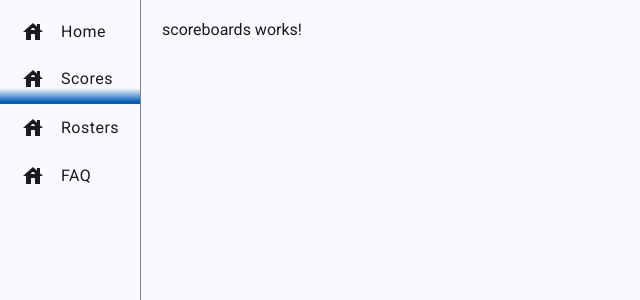
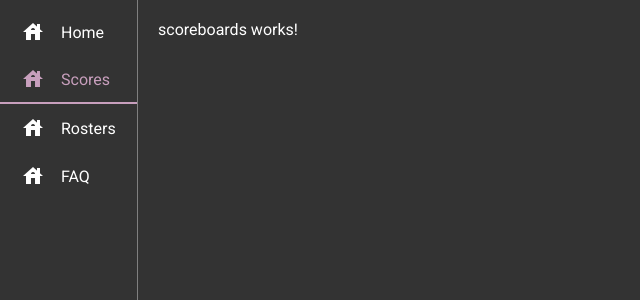
Before and after one commit to theheuman/vesa-apex, an Angular app: page /scoreboards in a window 1280 px wide. Shown: the top 300 px of the page, without its empty margins (0-640 px from the left). Built offline with nearby package versions, Linux system fonts and the light colour scheme.

Commit message:
theme colors

```diff
--- a/src/app/app.component.scss
+++ b/src/app/app.component.scss
@@ -1,3 +1,6 @@
+@use '@angular/material' as mat;
+@use "../m3-theme" as themes;
+
 .mat-mdc-tab-nav-bar {
   position: absolute;
   bottom: 0;
@@ -39,9 +42,8 @@ mat-sidenav {
   }
 
   .active {
-    border-bottom: 2px solid var(--mdc-tab-indicator-active-indicator-color);
+    border-bottom: 2px solid mat.get-theme-color(themes.$dark-theme, tertiary, 70);
     border-radius: 0;
-    background: linear-gradient(to bottom, transparent 70%, var(--mdc-tab-indicator-active-indicator-color));
   }
 
   .mdc-list-item:before {
--- /dev/null
+++ b/src/m3-theme.scss
@@ -0,0 +1,159 @@
+// This file was generated by running 'ng generate @angular/material:m3-theme'.
+// Proceed with caution if making changes to this file.
+
+@use 'sass:map';
+@use '@angular/material' as mat;
+
+// Note: Color palettes are generated from primary: #0845e8, secondary: #fb1414
+$_palettes: (
+  primary: (
+    0: #000000,
+    10: #001355,
+    20: #002387,
+    25: #002ca2,
+    30: #0035bd,
+    35: #003ed9,
+    40: #164bed,
+    50: #4269ff,
+    60: #6d88ff,
+    70: #93a6ff,
+    80: #b8c3ff,
+    90: #dde1ff,
+    95: #f0efff,
+    98: #fbf8ff,
+    99: #fefbff,
+    100: #ffffff,
+  ),
+  secondary: (
+    0: #000000,
+    10: #410001,
+    20: #690002,
+    25: #7e0002,
+    30: #930003,
+    35: #a90005,
+    40: #c00007,
+    50: #ef000b,
+    60: #ff5544,
+    70: #ff8a7a,
+    80: #ffb4a9,
+    90: #ffdad5,
+    95: #ffedea,
+    98: #fff8f7,
+    99: #fffbff,
+    100: #ffffff,
+  ),
+  tertiary: (
+    0: #000000,
+    10: #2c1229,
+    20: #44273e,
+    25: #50314a,
+    30: #5c3d56,
+    35: #694862,
+    40: #76546e,
+    50: #906c87,
+    60: #ac85a2,
+    70: #c89fbd,
+    80: #e4bad9,
+    90: #ffd7f3,
+    95: #ffebf7,
+    98: #fff7f9,
+    99: #fffbff,
+    100: #ffffff,
+  ),
+  neutral: (
+    0: #000000,
+    10: #1b1b1f,
+    20: #303034,
+    25: #3b3b3f,
+    30: #47464a,
+    35: #525256,
+    40: #5f5e62,
+    50: #77767a,
+    60: #919094,
+    70: #acaaaf,
+    80: #c8c6ca,
+    90: #e4e1e6,
+    95: #f2f0f4,
+    98: #fbf8fd,
+    99: #fefbff,
+    100: #ffffff,
+    4: #0e0e11,
+    6: #131316,
+    12: #1f1f23,
+    17: #2a2a2d,
+    22: #353438,
+    24: #39393c,
+    87: #dcd9de,
+    92: #eae7ec,
+    94: #f0edf1,
+    96: #f5f2f7,
+  ),
+  neutral-variant: (
+    0: #000000,
+    10: #1a1b23,
+    20: #2f3038,
+    25: #3a3b43,
+    30: #45464f,
+    35: #51525b,
+    40: #5d5e67,
+    50: #767680,
+    60: #90909a,
+    70: #abaab4,
+    80: #c6c5d0,
+    90: #e2e1ec,
+    95: #f1effa,
+    98: #fbf8ff,
+    99: #fefbff,
+    100: #ffffff,
+  ),
+  error: (
+    0: #000000,
+    10: #410002,
+    20: #690005,
+    25: #7e0007,
+    30: #93000a,
+    35: #a80710,
+    40: #ba1a1a,
+    50: #de3730,
+    60: #ff5449,
+    70: #ff897d,
+    80: #ffb4ab,
+    90: #ffdad6,
+    95: #ffedea,
+    98: #fff8f7,
+    99: #fffbff,
+    100: #ffffff,
+  ),
+);
+
+$_rest: (
+  secondary: map.get($_palettes, secondary),
+  neutral: map.get($_palettes, neutral),
+  neutral-variant: map.get($_palettes,  neutral-variant),
+  error: map.get($_palettes, error),
+);
+$_primary: map.merge(map.get($_palettes, primary), $_rest);
+$_tertiary: map.merge(map.get($_palettes, tertiary), $_rest);
+
+$light-theme: mat.define-theme((
+  color: (
+    theme-type: light,
+    primary: $_primary,
+    tertiary: $_tertiary,
+    use-system-variables: true,
+  ),
+  typography: (
+    use-system-variables: true,
+  ),
+));
+$dark-theme: mat.define-theme((
+  color: (
+    theme-type: dark,
+    primary: $_primary,
+    tertiary: $_tertiary,
+    use-system-variables: true,
+  ),
+  typography: (
+    use-system-variables: true,
+  ),
+));
--- a/src/styles.scss
+++ b/src/styles.scss
@@ -2,6 +2,8 @@
 // Custom Theming for Angular Material
 // For more information: https://material.angular.io/guide/theming
 @use '@angular/material' as mat;
+
+@use "m3-theme" as themes;
 // Plus imports for other components in your app.
 
 // Include the common styles for Angular Material. We include this here so that you only
@@ -9,23 +11,11 @@
 // Be sure that you only ever include this mixin once!
 @include mat.core();
 
-// Define the theme object.
-$vesa-apex-theme: mat.define-theme((
-  color: (
-    theme-type: light,
-    primary: mat.$azure-palette,
-    tertiary: mat.$blue-palette,
-  ),
-  density: (
-    scale: 0,
-  )
-));
-
 // Include theme styles for core and each component used in your app.
 // Alternatively, you can import and @include the theme mixins for each component
 // that you are using.
 :root {
-  @include mat.all-component-themes($vesa-apex-theme);
+  @include mat.all-component-themes(themes.$light-theme);
 }
 
 // Comment out the line below if you want to use the pre-defined typography utility classes.
@@ -37,8 +27,59 @@ $vesa-apex-theme: mat.define-theme((
 /* You can add global styles to this file, and also import other style files */
 
 html, body { height: 100%; }
-body { margin: 0; font-family: Roboto, "Helvetica Neue", sans-serif; }
 
 .page {
   padding: 20px;
+  color: #ffffff;
 }
+
+body {
+  margin: 0;
+  font-family: Roboto, "Helvetica Neue", sans-serif;
+  background-color: #333; // Default to dark theme background
+  --mat-sidenav-content-text-color: #ffffff;
+  --mat-tab-header-inactive-label-text-color: #ffffff;
+
+  --mat-tab-header-active-label-text-color: #ffd7f3;
+  --mat-tab-header-active-focus-label-text-color: #ffd7f3;
+
+  --mdc-tab-indicator-active-indicator-color: #ffd7f3;
+  --mdc-tab-indicator-active-focus-indicator-color: #ffd7f3;
+  --mat-tab-header-active-indicator-color: #ffd7f3;
+  --mat-tab-header-active-focus-indicator-color: #ffd7f3;
+
+  .active {
+    --mdc-list-list-item-label-text-color: #c89fbd;
+    --mdc-list-list-item-focus-label-text-color: #c89fbd;
+  }
+}
+
+@media (prefers-color-scheme: dark) {
+  :root {
+    @include mat.all-component-colors(themes.$light-theme);
+  }
+
+  body {
+    background-color: #f4f4f4; // Light theme background
+    --mat-sidenav-content-text-color: #000000;
+    --mat-tab-header-inactive-label-text-color: #000000;
+
+    --mat-tab-header-active-label-text-color: #76546e;
+    --mat-tab-header-active-focus-label-text-color: #76546e;
+
+    --mdc-tab-indicator-active-indicator-color: #76546e;
+    --mdc-tab-indicator-active-focus-indicator-color: #76546e;
+    --mat-tab-header-active-indicator-color: #76546e;
+    --mat-tab-header-active-focus-indicator-color: #76546e;
+
+    .active {
+      --mdc-list-list-item-label-text-color: #76546e;
+      --mdc-list-list-item-focus-label-text-color: #76546e;
+    }
+  }
+
+  .page {
+    padding: 20px;
+    color: #000000;
+  }
+}
```
Also changed, not shown: src/assets/VeSA_logo.png (added).
